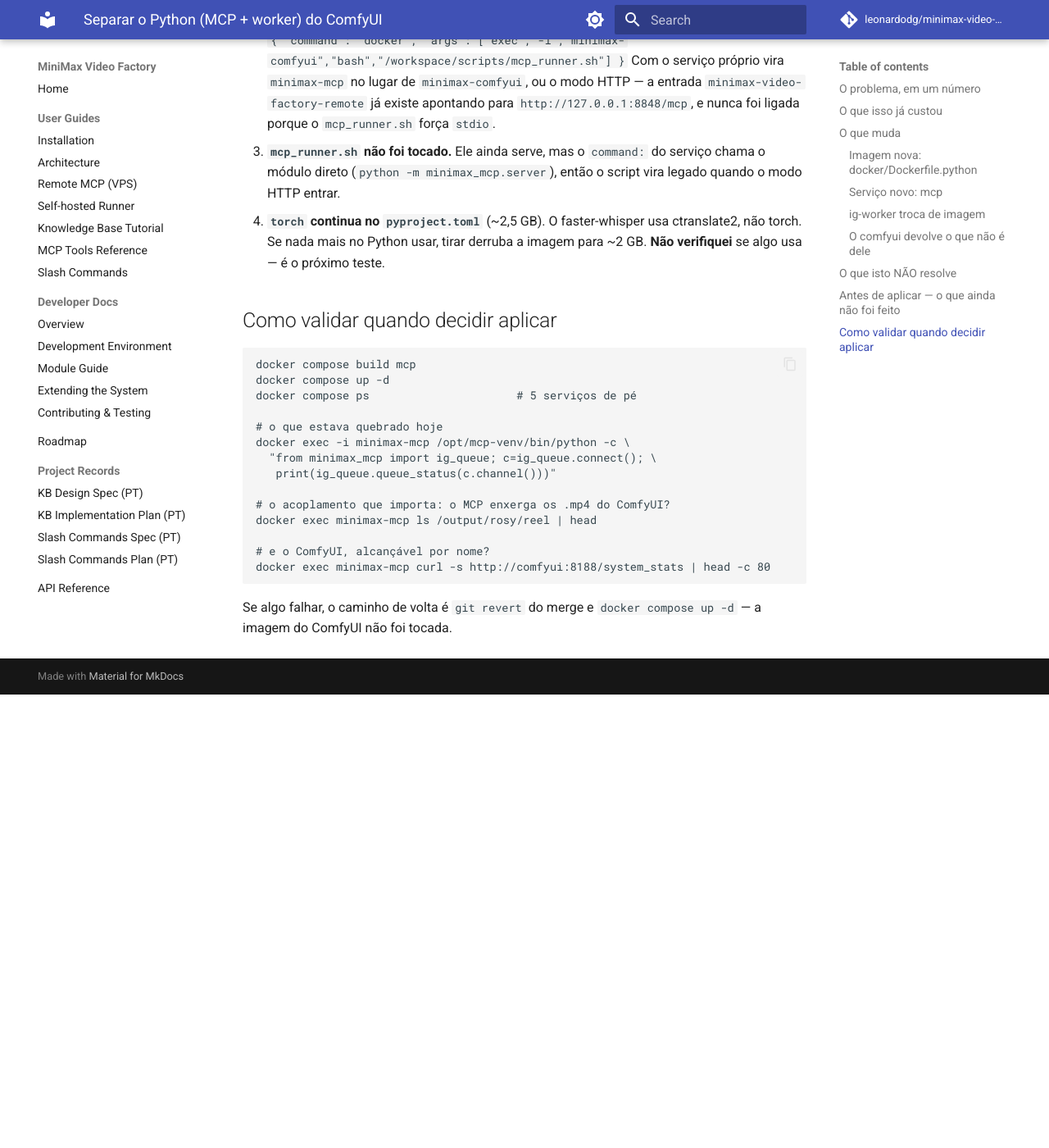
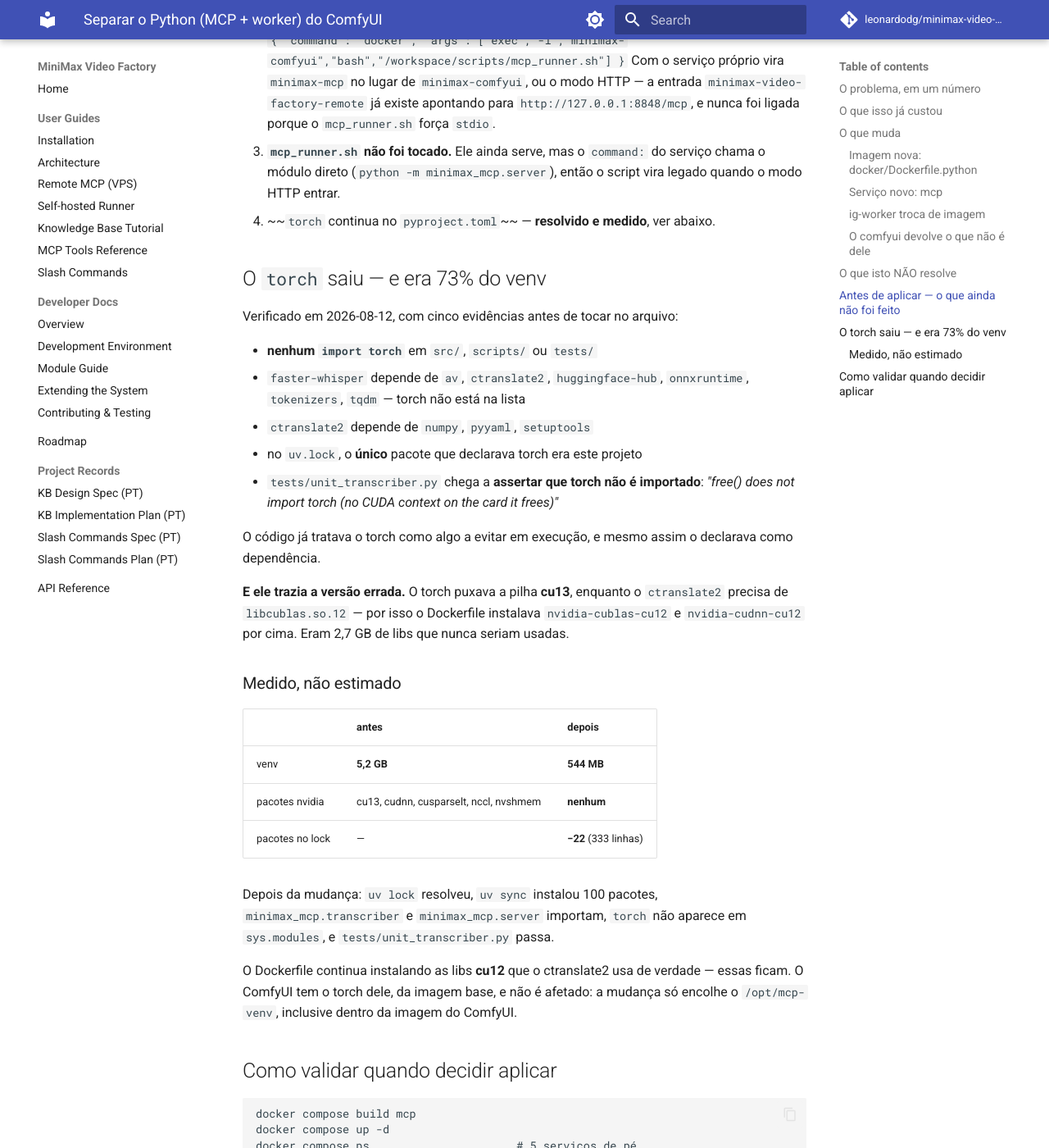
Before and after one commit to leonardodg/minimax-video-factory, an MkDocs documentation site: the page built from docs/SEPARAR_PYTHON_DO_COMFYUI.md, in a window 1280 px wide and 1400 px high, scrolled down 2093 px. Shown: the whole window at 82% size. Built offline with MkDocs 1.6.1 and Material for MkDocs 9.7.7, drawn with Linux system fonts in a browser that asks for light colours; comment, search, counter and statistics services are not loaded; before the commit the page ends 2940 px from its top, so only the background shows below that.

Commit message:
build: tira o torch das deps -- 73% do venv para um pacote que ninguem importa
Verificado antes de mexer, nao deduzido:

  - nenhum `import torch` em src/, scripts/ ou tests/
  - faster-whisper depende de av, ctranslate2, huggingface-hub, onnxruntime,
    tokenizers e tqdm; torch nao esta na lista
  - ctranslate2 depende de numpy, pyyaml e setuptools
  - no uv.lock, o unico pacote que declarava torch era este projeto
  - tests/unit_transcriber.py ASSERTA que torch nao e importado:
    "free() does not import torch (no CUDA context on the card it frees)"

O codigo ja tratava o torch como algo a evitar em execucao -- ha um comentario
em transcriber.py dizendo que importa-lo so para chamar `empty_cache()` criaria
um contexto CUDA de algumas centenas de MB na mesma placa que o metodo existe
para liberar -- e mesmo assim ele estava declarado como dependencia.

E trazia a versao ERRADA: o torch puxava a pilha cu13, enquanto o ctranslate2
precisa de libcublas.so.12. Por isso o Dockerfile instalava nvidia-cublas-cu12
e nvidia-cudnn-cu12 por cima. Eram 2,7 GB de libs que nunca seriam usadas.

Medido:
  venv            5,2 GB -> 544 MB
  pacotes nvidia  cu13/cudnn/cusparselt/nccl/nvshmem -> nenhum
  uv.lock         -22 pacotes, -333 linhas

Depois da mudanca: uv lock resolveu, uv sync instalou 100 pacotes,
minimax_mcp.transcriber e minimax_mcp.server importam, torch nao aparece em
sys.modules, e unit_transcriber.py passa.

As libs cu12 que o ctranslate2 usa de verdade continuam no Dockerfile. O
ComfyUI tem o torch dele, da imagem base (pytorch/pytorch:2.5.1 + pin 2.8.0),
e nao e afetado -- a mudanca so encolhe o /opt/mcp-venv.

Co-Authored-By: Claude Opus 5 <noreply@anthropic.com>
Claude-Session: https://claude.ai/code/session_01C1uwc3aj2LjPUR7Wuu3fvY

```diff
--- a/docs/SEPARAR_PYTHON_DO_COMFYUI.md
+++ b/docs/SEPARAR_PYTHON_DO_COMFYUI.md
@@ -87,9 +87,44 @@ VRAM. O que resolve é serialização, e o mecanismo já existe: o canal
 3. **`mcp_runner.sh` não foi tocado.** Ele ainda serve, mas o `command:` do
    serviço chama o módulo direto (`python -m minimax_mcp.server`), então o
    script vira legado quando o modo HTTP entrar.
-4. **`torch` continua no `pyproject.toml`** (~2,5 GB). O faster-whisper usa
-   ctranslate2, não torch. Se nada mais no Python usar, tirar derruba a imagem
-   para ~2 GB. **Não verifiquei** se algo usa — é o próximo teste.
+4. ~~`torch` continua no `pyproject.toml`~~ — **resolvido e medido**, ver abaixo.
+
+## O `torch` saiu — e era 73% do venv
+
+Verificado em 2026-08-12, com cinco evidências antes de tocar no arquivo:
+
+- **nenhum `import torch`** em `src/`, `scripts/` ou `tests/`
+- `faster-whisper` depende de `av`, `ctranslate2`, `huggingface-hub`,
+  `onnxruntime`, `tokenizers`, `tqdm` — torch não está na lista
+- `ctranslate2` depende de `numpy`, `pyyaml`, `setuptools`
+- no `uv.lock`, o **único** pacote que declarava torch era este projeto
+- `tests/unit_transcriber.py` chega a **assertar que torch não é importado**:
+  *"free() does not import torch (no CUDA context on the card it frees)"*
+
+O código já tratava o torch como algo a evitar em execução, e mesmo assim o
+declarava como dependência.
+
+**E ele trazia a versão errada.** O torch puxava a pilha **cu13**, enquanto o
+`ctranslate2` precisa de `libcublas.so.12` — por isso o Dockerfile instalava
+`nvidia-cublas-cu12` e `nvidia-cudnn-cu12` por cima. Eram 2,7 GB de libs que
+nunca seriam usadas.
+
+### Medido, não estimado
+
+| | antes | depois |
+|---|---|---|
+| venv | **5,2 GB** | **544 MB** |
+| pacotes nvidia | cu13, cudnn, cusparselt, nccl, nvshmem | **nenhum** |
+| pacotes no lock | — | **−22** (333 linhas) |
+
+Depois da mudança: `uv lock` resolveu, `uv sync` instalou 100 pacotes,
+`minimax_mcp.transcriber` e `minimax_mcp.server` importam, `torch` não aparece
+em `sys.modules`, e `tests/unit_transcriber.py` passa.
+
+O Dockerfile continua instalando as libs **cu12** que o ctranslate2 usa de
+verdade — essas ficam. O ComfyUI tem o torch dele, da imagem base, e não é
+afetado: a mudança só encolhe o `/opt/mcp-venv`, inclusive dentro da imagem
+do ComfyUI.
 
 ## Como validar quando decidir aplicar
 
```
Also changed, not shown: pyproject.toml (+11 -1 lines), 1 other file.
